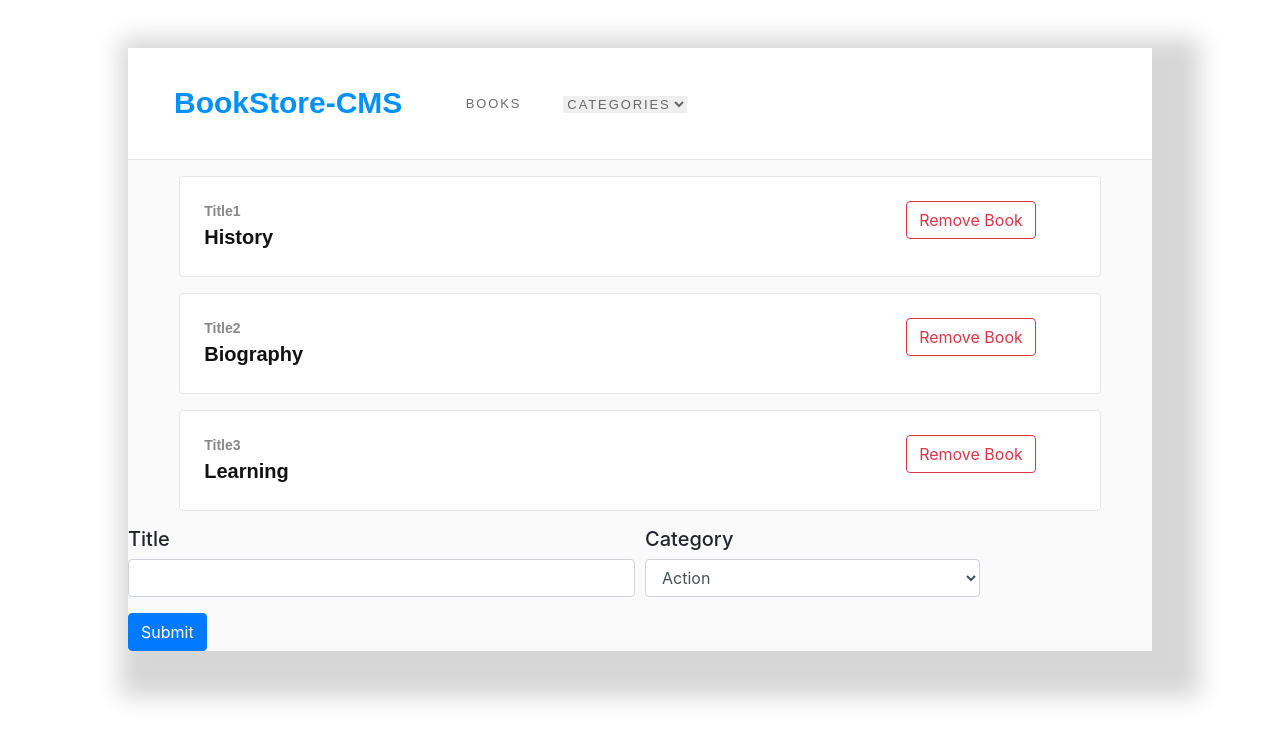
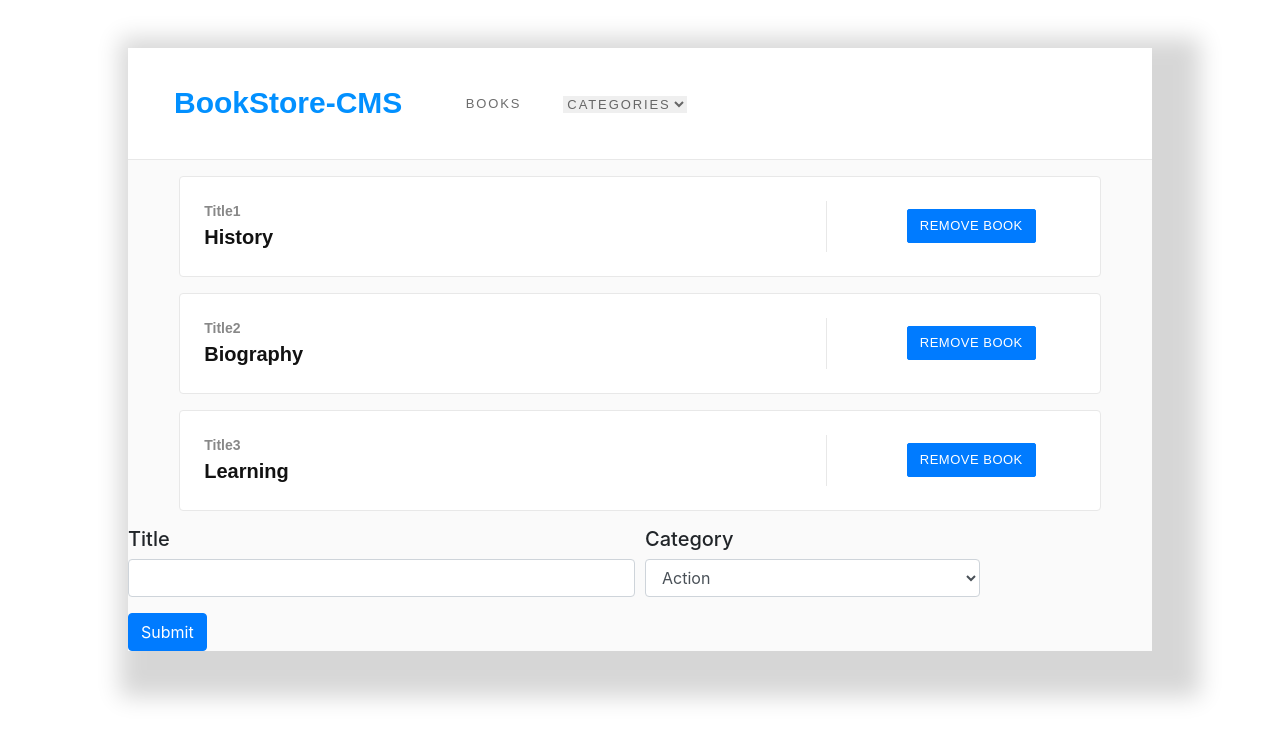
Before and after one commit to FelipeEnne/bookstore-cms, a React (Create React App) app: page / in a window 1280 px wide. Shown: the top 742 px of the page. Built offline with nearby package versions, Linux system fonts and the light colour scheme.

Commit message:
finish the card

```diff
--- a/src/components/Book.js
+++ b/src/components/Book.js
@@ -8,7 +8,7 @@ const Book = ({ book, handleRemoveBook }) => (
       <div className="container-booksCategory">{book.category}</div>
     </div>
     <div className="container-removeButton">
-      <button type="button" onClick={handleRemoveBook} className="btn btn-outline-danger">Remove Book</button>
+      <button type="button" onClick={handleRemoveBook} className="btn btn-primary">Remove Book</button>
     </div>
   </div>
 );
--- a/src/index.css
+++ b/src/index.css
@@ -85,3 +85,21 @@ body {
   font-size: 20px;
   font-weight: bold;
 }
+
+.container-removeButton {
+  padding-top: 0.5rem;
+  padding-left: 5rem;
+  border-left: 1.5px solid #e8e8e8;
+}
+
+.container-removeButton button{
+  text-transform: uppercase;
+  font-size: 13px;
+  font-family: RobotoSlab,'Montserrat', sans-serif;
+  font-weight: 300;
+  border-radius: 2px;
+  letter-spacing: 1px;
+  letter-spacing: 0.5px;
+  text-align: center;
+  color: #ffffff;
+}
```
